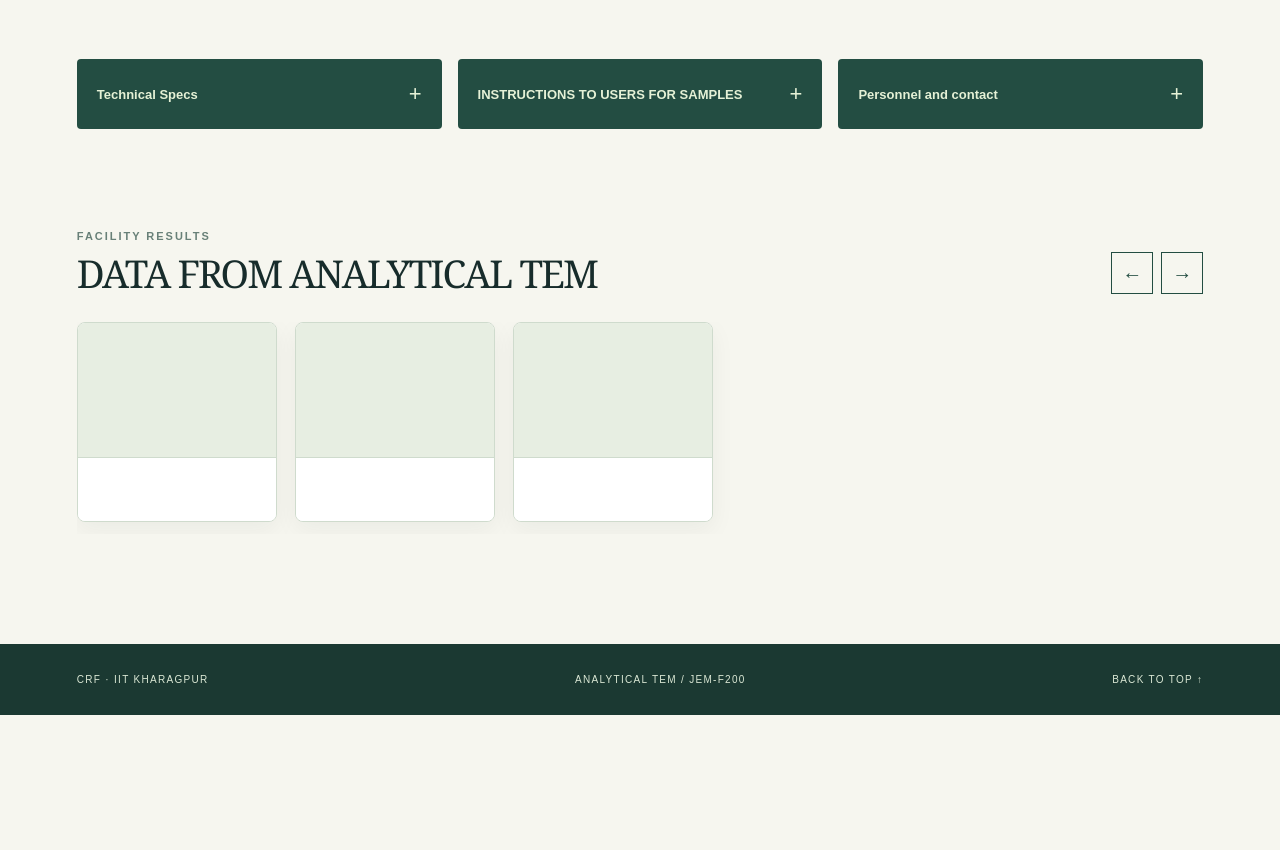
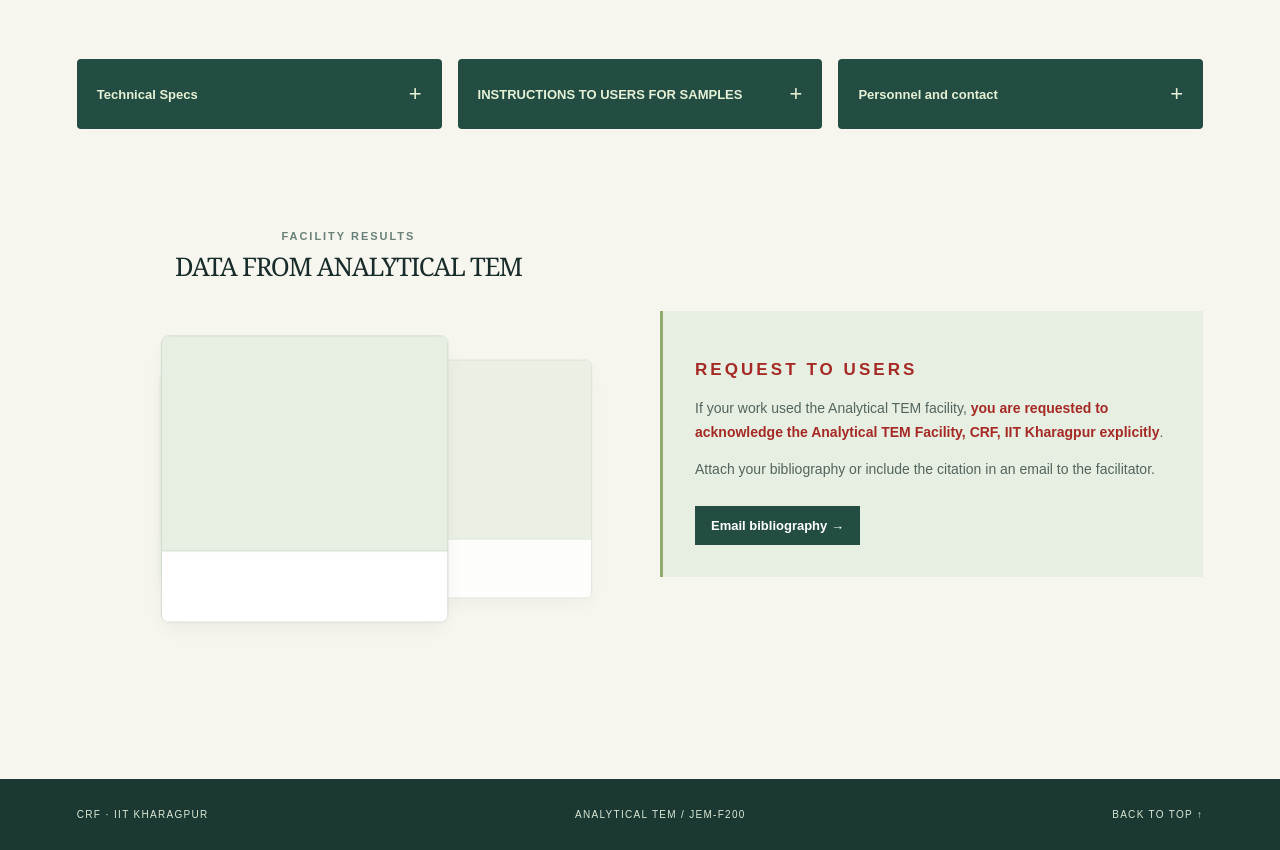
Before and after one commit to ahinroy/analytical-TEM, a plain HTML site: page index.html in a window 1280 px wide. Shown: the part 640-1490 px from the top of the page. Before the commit the page ends 1355 px from the top, so only its background shows below. Drawn offline with Linux system fonts and the light colour scheme.

Commit message:
commit_styled

```diff
--- a/carousel.js
+++ b/carousel.js
@@ -1,11 +1,41 @@
-const carousel = document.querySelector('#data-carousel');
+const stage = document.querySelector('.carousel-stage');
+const cards = [...stage.querySelectorAll('.data-card')];
+const reducedMotion = window.matchMedia('(prefers-reduced-motion: reduce)');
+let angle = 0;
+let lastTime = 0;
+let frame;
+let paused = false;
 
-function moveCarousel(direction) {
-  const card = carousel.querySelector('.data-card');
-  if (!card) return;
-  const gap = parseFloat(getComputedStyle(carousel).gap) || 0;
-  carousel.scrollBy({ left: direction * (card.offsetWidth + gap) });
+function renderCarousel() {
+  const cardWidth = cards[0].offsetWidth;
+  const radius = Math.min(170, Math.max(45, (stage.clientWidth - cardWidth) / 2));
+  cards.forEach((card, index) => {
+    const position = angle + index * (2 * Math.PI / cards.length);
+    const depth = (Math.cos(position) + 1) / 2;
+    const scale = 0.7 + depth * 0.3;
+    const x = Math.sin(position) * radius;
+    card.style.transform = `translateX(calc(-50% + ${x}px)) scale(${scale})`;
+    card.style.opacity = 0.55 + depth * 0.45;
+    card.style.filter = `blur(${(1 - depth) * 1.5}px)`;
+    card.style.zIndex = Math.round(depth * 100);
+  });
 }
 
-document.querySelector('[data-carousel-prev]').addEventListener('click', () => moveCarousel(-1));
-document.querySelector('[data-carousel-next]').addEventListener('click', () => moveCarousel(1));
+function animate(time) {
+  if (lastTime && !paused && !reducedMotion.matches) {
+    angle += Math.min(time - lastTime, 50) * 0.00035;
+  }
+  lastTime = time;
+  renderCarousel();
+  frame = requestAnimationFrame(animate);
+}
+
+stage.addEventListener('mouseenter', () => { paused = true; });
+stage.addEventListener('mouseleave', () => { paused = false; });
+window.addEventListener('resize', renderCarousel);
+reducedMotion.addEventListener('change', () => {
+  if (reducedMotion.matches) angle = 0;
+  renderCarousel();
+});
+renderCarousel();
+frame = requestAnimationFrame(animate);
--- a/index.html
+++ b/index.html
@@ -69,21 +69,27 @@
         </details>
       </section>
       <section class="data-section" aria-labelledby="data-heading">
+        <div class="data-column">
         <div class="data-heading-row">
           <div>
             <p class="eyebrow">FACILITY RESULTS</p>
             <h2 id="data-heading">DATA FROM ANALYTICAL TEM</h2>
           </div>
-          <div class="carousel-controls" aria-label="Carousel controls">
-            <button type="button" data-carousel-prev aria-label="Previous card">&#8592;</button>
-            <button type="button" data-carousel-next aria-label="Next card">&#8594;</button>
+        </div>
+        <div class="data-carousel" aria-label="Analytical TEM data cards">
+          <div class="carousel-stage">
+            <article class="data-card" aria-label="Empty data card 1"><div class="data-card-image"></div><div class="data-card-details"></div></article>
+            <article class="data-card" aria-label="Empty data card 2"><div class="data-card-image"></div><div class="data-card-details"></div></article>
+            <article class="data-card" aria-label="Empty data card 3"><div class="data-card-image"></div><div class="data-card-details"></div></article>
           </div>
         </div>
-        <div class="data-carousel" id="data-carousel" tabindex="0" aria-label="Analytical TEM data cards">
-          <article class="data-card" aria-label="Empty data card"><div class="data-card-image"></div><div class="data-card-details"></div></article>
-          <article class="data-card" aria-label="Empty data card"><div class="data-card-image"></div><div class="data-card-details"></div></article>
-          <article class="data-card" aria-label="Empty data card"><div class="data-card-image"></div><div class="data-card-details"></div></article>
         </div>
+        <aside class="bibliography-box">
+          <p class="eyebrow">REQUEST TO USERS</p>
+          <p>If your work used the Analytical TEM facility, <span class="acknowledgement-request">you are requested to acknowledge the Analytical TEM Facility, CRF, IIT Kharagpur explicitly</span>.</p>
+          <p>Attach your bibliography or include the citation in an email to the facilitator.</p>
+          <a class="bibliography-link" href="mailto:ahin.iitkgp@gmail.com?subject=Analytical%20TEM%20publication%20details">Email bibliography &rarr;</a>
+        </aside>
       </section>
     </main>
     <footer>
--- a/style.css
+++ b/style.css
@@ -711,7 +711,7 @@ main {
 
 .data-heading-row h2 {
   margin: 12px 0 0;
-  font-size: clamp(28px, 3vw, 42px);
+  font-size: clamp(20px, 2vw, 26px);
 }
 
 .carousel-controls {
@@ -815,3 +815,185 @@ main {
 @media (max-width: 700px) {
   .data-card { flex-basis: 160px; }
 }
+
+/* Keep the carousel narrower than its cards so they can roll. */
+.data-carousel {
+  max-width: 418px;
+}
+
+/* Rolling filmstrip */
+.data-carousel {
+  max-width: none;
+  overflow: hidden;
+  padding: 22px 0;
+  background: var(--green);
+  border-top: 8px dotted #cce28c;
+  border-bottom: 8px dotted #cce28c;
+}
+
+.film-track, .film-copy {
+  display: flex;
+  gap: 18px;
+  width: max-content;
+}
+
+.film-track {
+  animation: film-roll 18s linear infinite;
+}
+
+.film-track .data-card {
+  flex: 0 0 200px;
+  width: 200px;
+}
+
+.data-carousel:hover .film-track {
+  animation-play-state: paused;
+}
+
+@keyframes film-roll {
+  to { transform: translateX(calc(-50% - 9px)); }
+}
+
+@media (prefers-reduced-motion: reduce) {
+  .film-track { animation: none; }
+  .data-carousel { overflow-x: auto; }
+}
+
+/* Three-dimensional data carousel */
+.data-carousel {
+  width: min(100%, 600px);
+  max-width: none;
+  overflow: visible;
+  padding: 0;
+  border: 0;
+  background: transparent;
+}
+
+.carousel-stage {
+  position: relative;
+  height: 270px;
+  perspective: 900px;
+}
+
+.carousel-stage .data-card {
+  position: absolute;
+  top: 25px;
+  left: 50%;
+  width: 200px;
+  height: 200px;
+  transition: transform .8s ease, filter .8s ease, opacity .8s ease;
+  transform: translateX(-50%);
+}
+
+.carousel-stage .data-card[data-position="front"] {
+  transform: translateX(-50%) translateZ(70px);
+  z-index: 3;
+  filter: none;
+  opacity: 1;
+}
+
+.carousel-stage .data-card[data-position="left"] {
+  transform: translateX(-125%) translateZ(-90px) rotateY(24deg) scale(.8);
+  z-index: 1;
+  filter: blur(2px);
+  opacity: .65;
+}
+
+.carousel-stage .data-card[data-position="right"] {
+  transform: translateX(25%) translateZ(-90px) rotateY(-24deg) scale(.8);
+  z-index: 1;
+  filter: blur(2px);
+  opacity: .65;
+}
+
+@media (prefers-reduced-motion: reduce) {
+  .carousel-stage .data-card { transition: none; }
+}
+
+.data-heading-row {
+  justify-content: center;
+  text-align: center;
+}
+
+.data-carousel {
+  margin: 20px auto 0;
+}
+
+.data-section {
+  display: grid;
+  grid-template-columns: minmax(0, 1fr) minmax(0, 1fr);
+  gap: 40px;
+}
+
+.data-column {
+  min-width: 0;
+}
+
+@media (max-width: 700px) {
+  .data-section { grid-template-columns: 1fr; }
+}
+
+.bibliography-box {
+  align-self: center;
+  padding: 32px;
+  background: #e7eee2;
+  border-left: 3px solid #91ad6e;
+}
+
+.bibliography-box h2 {
+  margin: 12px 0 18px;
+  color: var(--green);
+  font-size: clamp(28px, 3vw, 38px);
+}
+
+.bibliography-box p:not(.eyebrow) {
+  color: #52655e;
+  font-size: 14px;
+  line-height: 1.7;
+}
+
+.bibliography-link {
+  display: inline-block;
+  margin-top: 10px;
+  padding: 12px 16px;
+  background: var(--green);
+  color: #fff;
+  font-size: 13px;
+  font-weight: bold;
+  text-decoration: none;
+}
+
+.carousel-stage .data-card {
+  transition: none;
+  transform-origin: center center;
+  will-change: transform, opacity, filter;
+}
+
+.carousel-stage {
+  flex: 0 0 100%;
+  width: 100%;
+}
+
+.carousel-stage {
+  height: 360px;
+}
+
+.carousel-stage .data-card {
+  width: 290px;
+  height: 290px;
+}
+
+@media (max-width: 400px) {
+  .carousel-stage { height: 280px; }
+  .carousel-stage .data-card { width: 210px; height: 210px; }
+}
+
+.bibliography-box .eyebrow {
+  color: #a52a25;
+  font-size: 17px;
+}
+
+.acknowledgement-request {
+  color: #a52a25;
+  font-weight: bold;
+}
```
